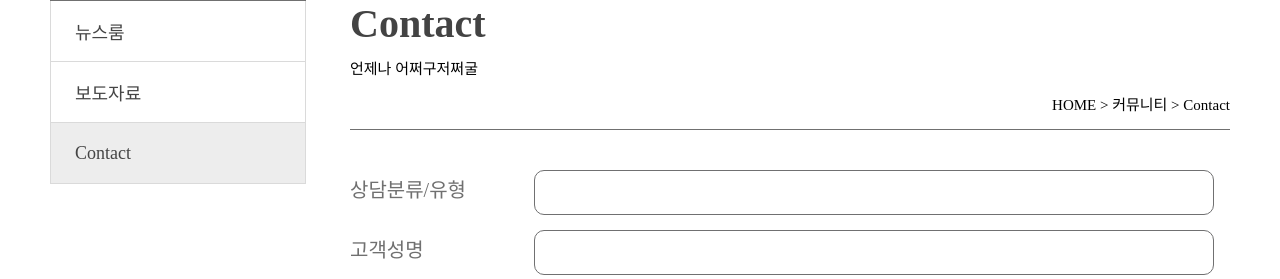
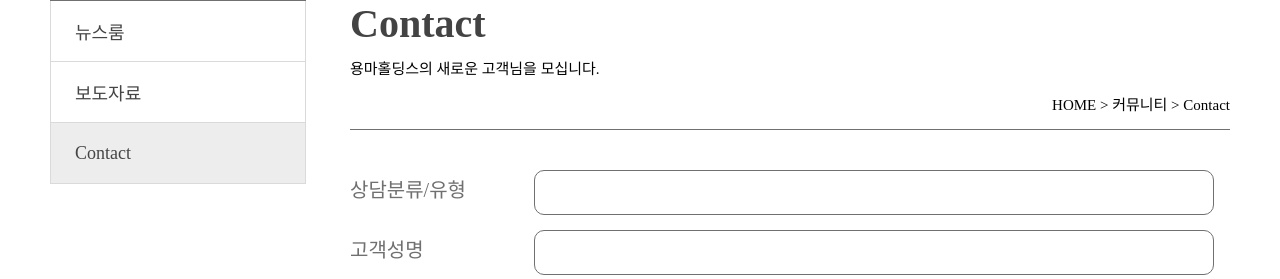
Before and after one commit to domino04/yongma-web, a Django app: template yongma/app/templates/community/contact.html in a window 1280 px wide. Shown: the part 524-803 px from the top of the page. Run offline with Django 3.2, Linux system fonts and the light colour scheme; the template is opened without the code that fills it, so the values that code supplies are empty.

Commit message:
블라블라 없앰2

```diff
--- a/yongma/app/templates/community/contact.html
+++ b/yongma/app/templates/community/contact.html
@@ -18,7 +18,7 @@
 <!-- 섹션타이틀 -->
 {% block sectionTitle %}
 <h1 class="section-name">Contact</h1>
-<h2 class="section-introduce">언제나 어쩌구저쩌굴</h2>
+<h2 class="section-introduce">용마홀딩스의 새로운 고객님을 모십니다.</h2>
 <h2 class="section-path">HOME > 커뮤니티 > Contact</h2>
 {% endblock%}
 
```
Also changed, not shown: yongma/db.sqlite3.
